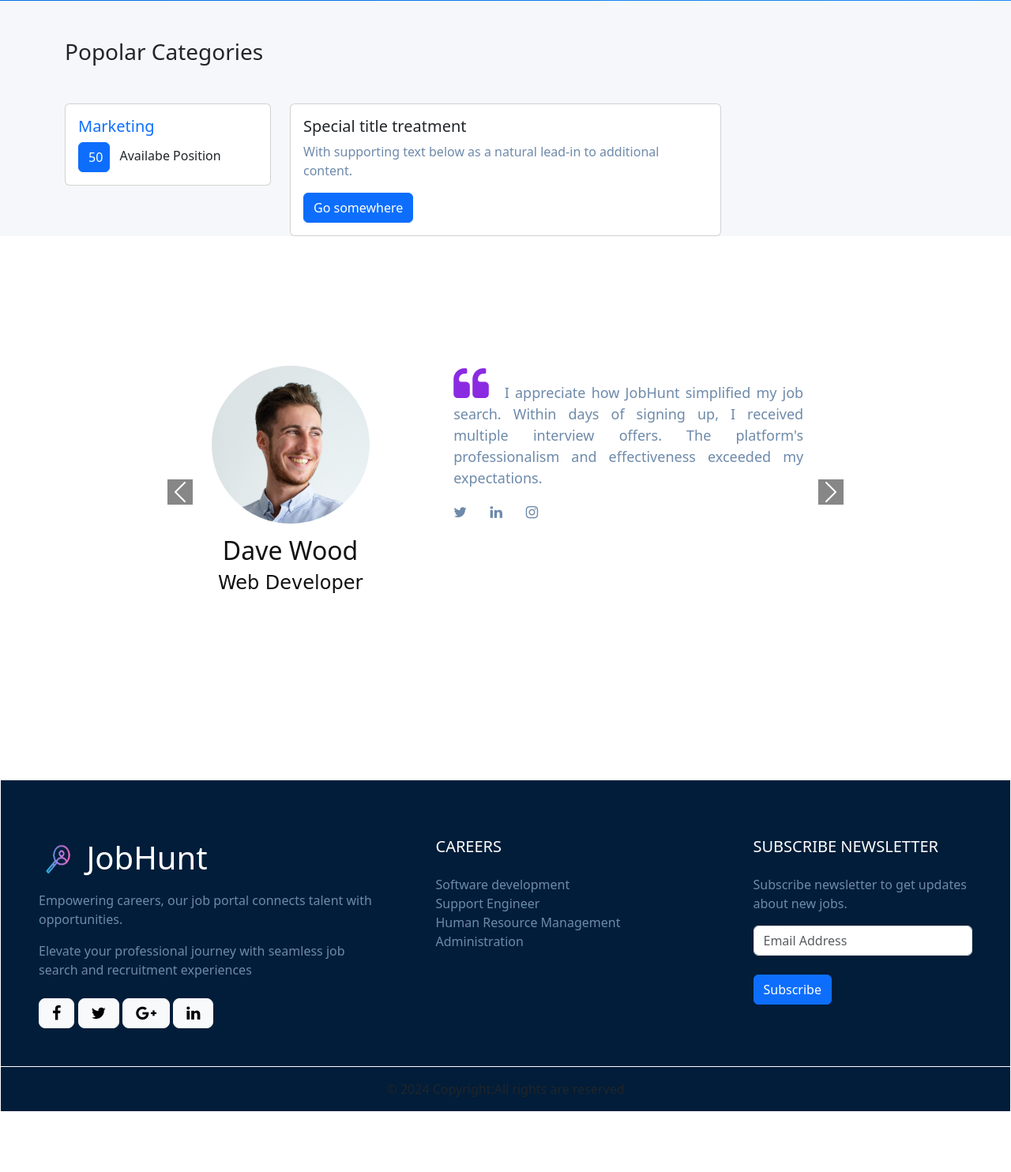
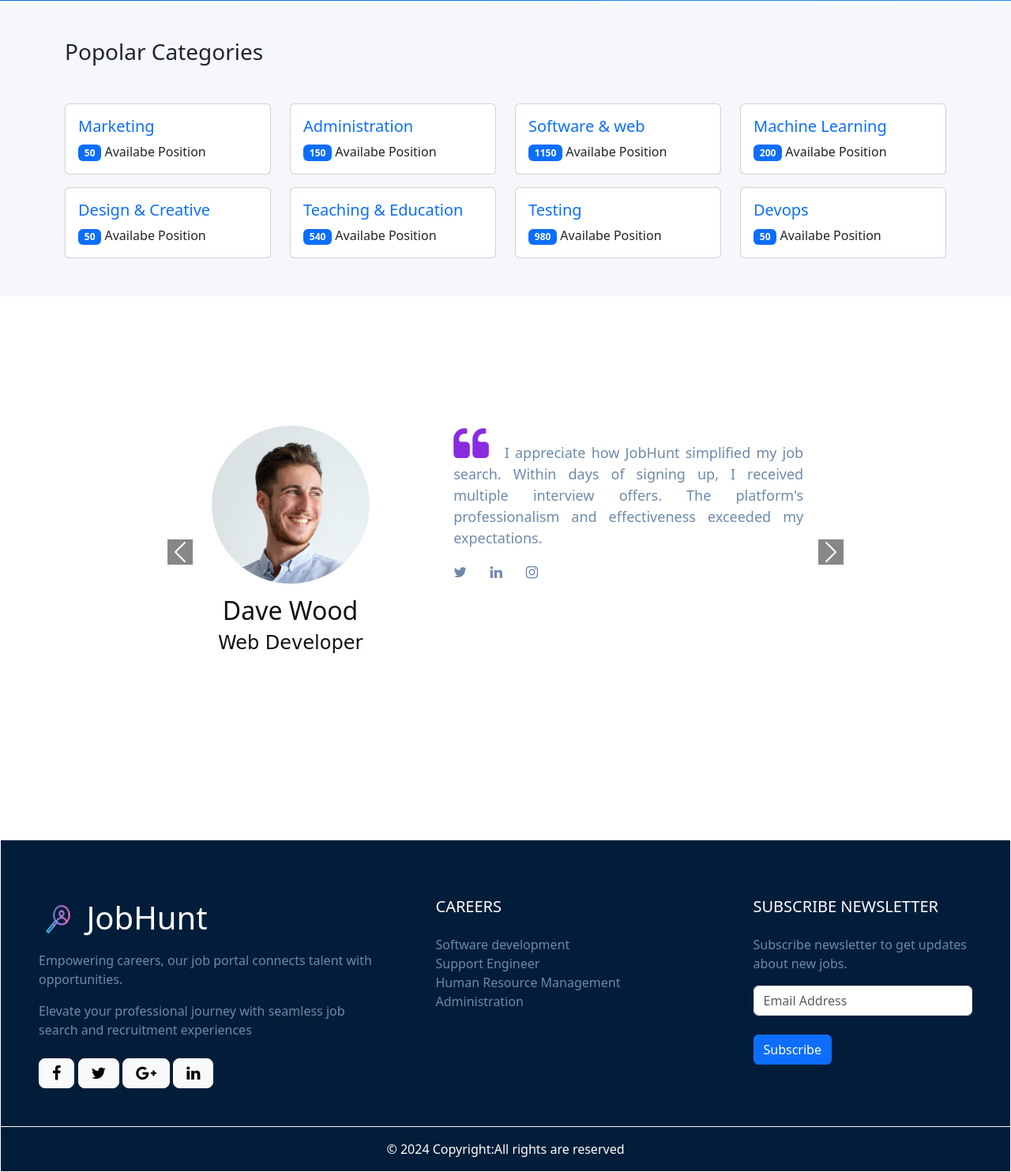
Before and after one commit to delhiganeshv/job_portal, a Django app: page / in a window 1280 px wide. Shown: the part 759-2243 px from the top of the page at 79% size. Before the commit the page ends 2166 px from the top, so only its background shows below. Run offline with Django 5.2, Linux system fonts and the light colour scheme.

Commit message:
modifying categories

```diff
--- a/job_portal/templates/home.html
+++ b/job_portal/templates/home.html
@@ -315,20 +315,145 @@
                   >
                 </h5>
 
-                <a href="#" class="btn btn-primary pe-2 me-2">50</a>
-                <span class="">Availabe Position</span>
+                <div class="category-item">
+                  <span class="badge bg-primary">50</span>
+                  <span class="">Availabe Position</span>
+                </div>
               </div>
             </div>
           </div>
-          <div class="col-sm-6">
+          <div class="col-sm-6 col-lg-3">
             <div class="card">
               <div class="card-body">
-                <h5 class="card-title">Special title treatment</h5>
-                <p class="card-text">
-                  With supporting text below as a natural lead-in to additional
-                  content.
-                </p>
-                <a href="#" class="btn btn-primary">Go somewhere</a>
+                <h5 class="card-title">
+                  <a
+                    href=""
+                    class="link-offset-2 link-offset-3-hover link-underline link-underline-opacity-0 link-underline-opacity-75-hover"
+                  >
+                    Administration</a
+                  >
+                </h5>
+
+                <div class="category-item">
+                  <span class="badge bg-primary">150</span>
+                  <span class="">Availabe Position</span>
+                </div>
+              </div>
+            </div>
+          </div>
+          <div class="col-sm-6 col-lg-3">
+            <div class="card">
+              <div class="card-body">
+                <h5 class="card-title">
+                  <a
+                    href=""
+                    class="link-offset-2 link-offset-3-hover link-underline link-underline-opacity-0 link-underline-opacity-75-hover"
+                  >
+                    Software & web</a
+                  >
+                </h5>
+
+                <div class="category-item">
+                  <span class="badge bg-primary">1150</span>
+                  <span class="">Availabe Position</span>
+                </div>
+              </div>
+            </div>
+          </div>
+          <div class="col-sm-6 col-lg-3">
+            <div class="card">
+              <div class="card-body">
+                <h5 class="card-title">
+                  <a
+                    href=""
+                    class="link-offset-2 link-offset-3-hover link-underline link-underline-opacity-0 link-underline-opacity-75-hover"
+                  >
+                    Machine Learning</a
+                  >
+                </h5>
+
+                <div class="category-item">
+                  <span class="badge bg-primary">200</span>
+                  <span class="">Availabe Position</span>
+                </div>
+              </div>
+            </div>
+          </div>
+        </div>
+        <div class="row pt-3 pb-5">
+          <div class="col-sm-6 col-lg-3">
+            <div class="card">
+              <div class="card-body">
+                <h5 class="card-title">
+                  <a
+                    href=""
+                    class="link-offset-2 link-offset-3-hover link-underline link-underline-opacity-0 link-underline-opacity-75-hover"
+                  >
+                    Design & Creative</a
+                  >
+                </h5>
+
+                <div class="category-item">
+                  <span class="badge bg-primary">50</span>
+                  <span class="">Availabe Position</span>
+                </div>
+              </div>
+            </div>
+          </div>
+          <div class="col-sm-6 col-lg-3">
+            <div class="card">
+              <div class="card-body">
+                <h5 class="card-title">
+                  <a
+                    href=""
+                    class="link-offset-2 link-offset-3-hover link-underline link-underline-opacity-0 link-underline-opacity-75-hover"
+                  >
+                    Teaching & Education</a
+                  >
+                </h5>
+
+                <div class="category-item">
+                  <span class="badge bg-primary">540</span>
+                  <span class="">Availabe Position</span>
+                </div>
+              </div>
+            </div>
+          </div>
+          <div class="col-sm-6 col-lg-3">
+            <div class="card">
+              <div class="card-body">
+                <h5 class="card-title">
+                  <a
+                    href=""
+                    class="link-offset-2 link-offset-3-hover link-underline link-underline-opacity-0 link-underline-opacity-75-hover"
+                  >
+                    Testing</a
+                  >
+                </h5>
+
+                <div class="category-item">
+                  <span class="badge bg-primary">980</span>
+                  <span class="">Availabe Position</span>
+                </div>
+              </div>
+            </div>
+          </div>
+          <div class="col-sm-6 col-lg-3">
+            <div class="card">
+              <div class="card-body">
+                <h5 class="card-title">
+                  <a
+                    href=""
+                    class="link-offset-2 link-offset-3-hover link-underline link-underline-opacity-0 link-underline-opacity-75-hover"
+                  >
+                    Devops</a
+                  >
+                </h5>
+
+                <div class="category-item">
+                  <span class="badge bg-primary">50</span>
+                  <span class="">Availabe Position</span>
+                </div>
               </div>
             </div>
           </div>
@@ -603,7 +728,7 @@
       <!-- Grid container -->
 
       <!-- Copyright -->
-      <div class="text-center p-3 border-top border-white">
+      <div class="text-center p-3 border-top border-white text-white">
         © 2024 Copyright:All rights are reserved
       </div>
       <!-- Copyright -->
```
